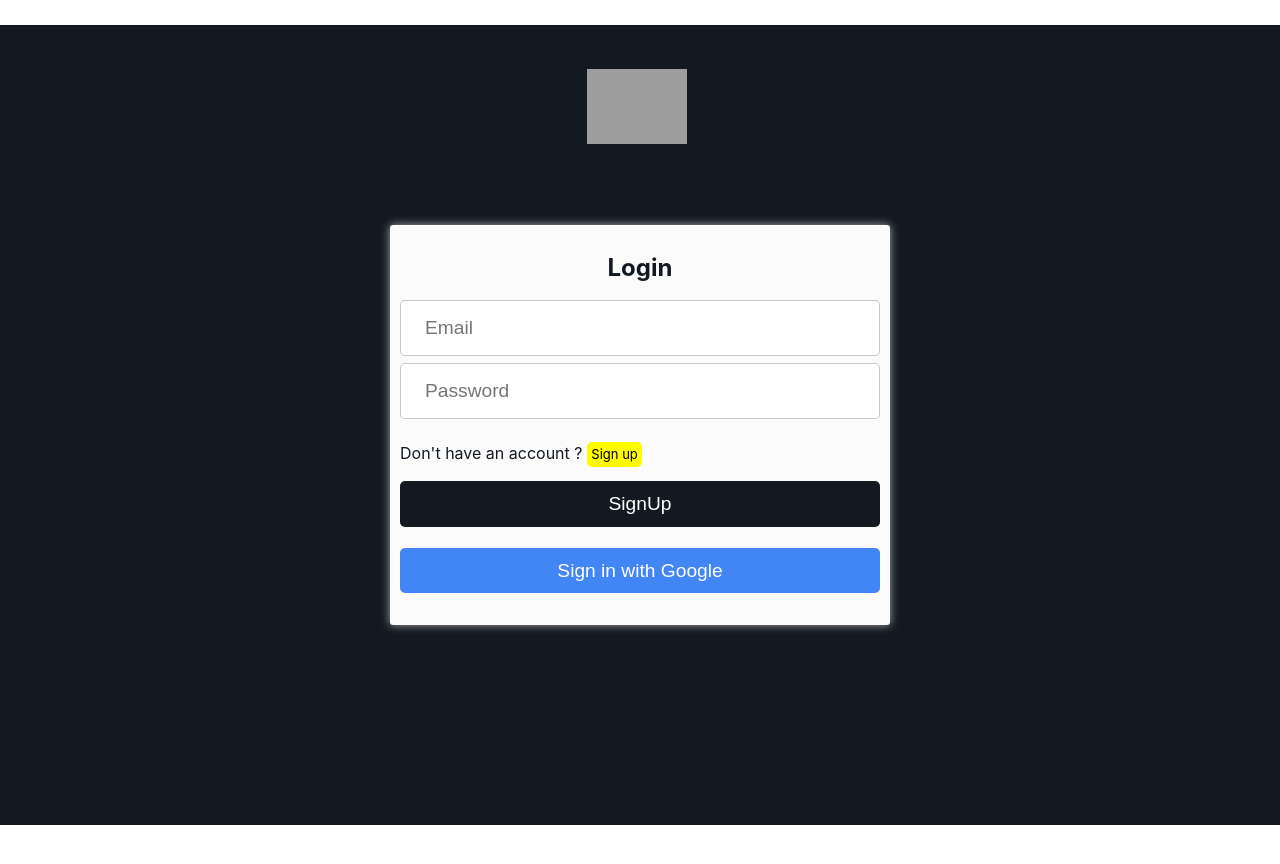
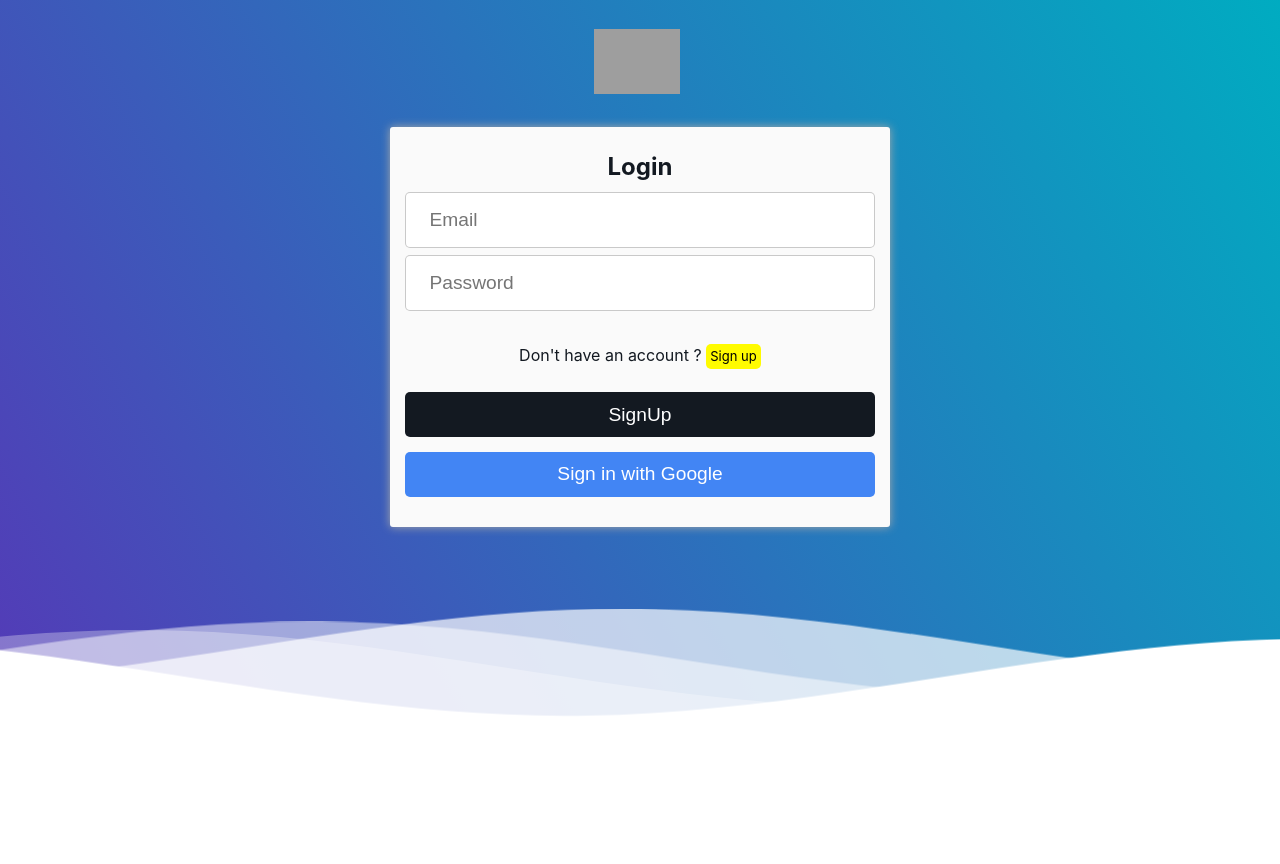
Before and after one commit to Vikas2426/amazon-clone, a React (Create React App) app: page /amazon-clone/login in a window 1280 px wide. After the commit the page ends 800 px from the top, so only its background shows below. Built offline with nearby package versions, Linux system fonts and the light colour scheme; no server answers; grey boxes are pictures that could not be loaded.

Commit message:
fix: item count and add background

```diff
--- a/src/components/ContextProvider.jsx
+++ b/src/components/ContextProvider.jsx
@@ -1,13 +1,6 @@
 import React, { useState } from "react";
 import { createContext } from "react";
 
-export const itemCountContext = createContext();
-export const setItemCountContext = createContext();
-export const itemsContext = createContext();
-export const setItemsContext = createContext();
-export const reduceQuantityContext = createContext();
-export const addQuantityContext = createContext();
-export const removeItemContext = createContext();
 export const cartContext = createContext();
 
 function ContextProvider({ children }) {
--- a/src/components/DrawerButton/DrawerButton.css
+++ b/src/components/DrawerButton/DrawerButton.css
@@ -1,10 +1,9 @@
 .drawer-btn {
   display: flex;
   flex-direction: column;
-  margin-top: -12px;
+  margin: 0 0.3em;
   font-size: 1.8em;
 }
-
 
 @media (min-width: 599px) {
   .drawer-btn {
--- a/src/components/Header/Header.css
+++ b/src/components/Header/Header.css
@@ -1,3 +1,13 @@
+.header {
+  position: relative;
+  text-align: center;
+  background: linear-gradient(
+    60deg,
+    rgba(84, 58, 183, 1) 0%,
+    rgba(0, 172, 193, 1) 100%
+  );
+  color: white;
+}
 .nav {
   background-color: #131921;
   display: flex;
@@ -13,7 +23,7 @@
 }
 
 .logo {
-  width: 110px;
+  max-width: 6em;
   margin-right: 7px;
   object-fit: contain;
   padding: 5px;
@@ -52,38 +62,17 @@
   color: white;
 }
 
-@media (max-width: 599px) {
-  .nav {
-    height: 50px;
-  }
-  .header > .header-links {
-    display: none;
-  }
-  .search-icon {
-    margin-right: 20px;
-  }
-  .logo {
-    width: 60px;
-  }
-}
-@media (min-width: 600px) {
-  .header .header-links {
-    display: flex;
-  }
-  .drawer-btn {
-    display: hidden;
-  }
-}
 .nav-link {
   color: white;
   text-decoration: none;
+  border: 1px solid transparent;
 }
 .nav-link-options {
   font-size: 0.8em;
   font-weight: 500;
   text-decoration: none;
   padding: 5px;
-  margin: 0 5px;
+  /* margin: 0 5px; */
   display: flex;
   flex-direction: column;
   color: white;
@@ -99,3 +88,23 @@
 .nav-link:hover {
   border: 1px solid white;
 }
+
+@media (max-width: 599px) {
+  .nav {
+    height: 50px;
+  }
+  .header > .header-links {
+    display: none;
+  }
+  .search-icon {
+    margin-right: 20px;
+  }
+}
+@media (min-width: 600px) {
+  .header .header-links {
+    display: flex;
+  }
+  .drawer-btn {
+    display: hidden;
+  }
+}
--- a/src/components/Header/HeaderLinks.jsx
+++ b/src/components/Header/HeaderLinks.jsx
@@ -2,24 +2,28 @@ import React, { useContext } from "react";
 import { Link } from "react-router-dom";
 import { useAuthState } from "react-firebase-hooks/auth";
 import { auth } from "../../firebase/firebase.utils.js";
-import { itemCountContext } from "../ContextProvider.jsx";
+import { cartContext } from "../ContextProvider.jsx";
 
 export default function HeaderLinks() {
-  const itemCount = useContext(itemCountContext);
+  const { itemCount } = useContext(cartContext);
   const [user] = useAuthState(auth);
   return (
     <div className="header-links">
       {/* Login  */}
 
       {user ? (
+        <div className="nav-link">
           <div className="nav-link-options">
-          <span className="nav-link-option-top">{`${user.displayName}`},</span>
+            <span className="nav-link-option-top">
+              {`${user.displayName}`},
+            </span>
             <span
               className="nav-link-option-bottom"
               onClick={() => auth.signOut()}
             >
               Sign Out
             </span>
+          </div>
         </div>
       ) : (
         <Link to="/login" className="nav-link">
@@ -41,9 +45,11 @@ export default function HeaderLinks() {
 
       {/* Cart & Counter */}
       <Link to="/cart" className="nav-link">
+        <div className="nav-link-options">
           <div className="nav-link-cart">
             <span className="material-symbols-outlined">add_shopping_cart</span>
             <div className="item-count">{itemCount}</div>
+          </div>
         </div>
       </Link>
     </div>
--- a/src/components/Header/index.jsx
+++ b/src/components/Header/index.jsx
@@ -35,7 +35,6 @@ const Header = () => {
       </div>
 
       {/* Links */}
-
       <HeaderLinks />
     </nav>
   );
--- a/src/components/Login/Login.css
+++ b/src/components/Login/Login.css
@@ -1,24 +1,16 @@
 .logo-container {
-  margin: 5% 0% -10% 0%;
-  text-align: center;
+  padding-top: 1.5em;
 }
+
 .login-page {
-  background-color: #131921;
-  height: 100vh;
   display: flex;
-  justify-content: space-around;
   align-items: center;
+  justify-content: center;
   color: #131921;
 }
 
-@media (max-width: 1024px) {
-  .login-page {
-    flex-direction: column;
-  }
-}
-
 .login-card {
-  background-color: rgba(255, 255, 255, 0.986);
+  background-color: rgb(250, 250, 250);
   box-shadow: 0px 0px 10px darkgray;
   width: 45%;
   min-height: 50vh;
@@ -27,9 +19,11 @@
   flex-direction: column;
   justify-content: space-evenly;
   align-items: center;
-  padding: 10px;
+  padding: 15px;
   max-width: 500px;
+  margin-top: 1.5em;
 }
+
 form {
   display: flex;
   flex-direction: column;
@@ -66,6 +60,7 @@ input {
 
 #loginTogglerParent {
   width: 100%;
+  padding: 1em;
 }
 
 .loginToggler {
@@ -80,12 +75,16 @@ input {
   background-color: #4285f4;
 }
 
-@media (max-width: 600px) {
+@media (max-width: 1024px) {
+  .login-page {
+    flex-direction: column;
+  }
+}
+
+@media (max-width: 800px) {
   .login-card {
     width: 90%;
     height: 70%;
-  }
-  .logo-container {
-    margin: 0 0 -10% 0%;
+    margin-top: 0.5em;
   }
 }
--- a/src/components/Login/index.jsx
+++ b/src/components/Login/index.jsx
@@ -5,6 +5,7 @@ import LoginCard from "./LoginCard";
 import SignInCard from "./SignInCard";
 import { auth } from "../../firebase/firebase.utils.js";
 import { useAuthState } from "react-firebase-hooks/auth";
+import WavesBackground from "../WavesBackground.css";
 function Login() {
   const [login, toggleLogin] = useState(true);
 
@@ -16,7 +17,8 @@ function Login() {
   return user ? (
     <Navigate to="/" />
   ) : (
-    <div id="login-page-container">
+    <WavesBackground>
+      <div id="login-container">
         <Link to="/">
           <div className="logo-container">
             <img
@@ -34,6 +36,7 @@ function Login() {
           )}
         </div>
       </div>
+    </WavesBackground>
   );
 }
 
--- a/src/components/SideDrawer/SideDrawer.css
+++ b/src/components/SideDrawer/SideDrawer.css
@@ -14,27 +14,29 @@
   width: 100%;
   display: flex;
   justify-content: flex-end;
+  align-items: center;
   color: white;
-  padding:4%;
+  padding: 4%;
 }
 
 button {
+  cursor: pointer;
   background: transparent;
   color: white;
+  font-size: 1.5em;
   border: 0;
-  font-size: 1.5em;
 }
 
-.side-drawer .header-links .nav-link-options {
+.side-drawer .header-links .nav-link {
   display: block;
   border-bottom: 1px solid white;
 }
 
-.side-drawer .header-links .nav-link-options > span {
+.side-drawer .header-links > span {
   font-size: 1em;
-  margin: 5px;
 }
 
-.nav-link:hover {
-  border: 0;
+.side-drawer .header-links .nav-link .nav-link-options {
+  flex-direction: row;
+  margin-bottom: 1em;
 }
--- /dev/null
+++ b/src/components/WavesBackground.css/background.css
@@ -0,0 +1,65 @@
+.inner-header {
+  height: 75vh;
+  width: 100%;
+  margin: 0;
+  padding: 0;
+}
+
+.waves {
+  position: relative;
+  width: 100%;
+  height: 15vh;
+  margin-bottom: -7px; /*Fix for safari gap*/
+  min-height: 100px;
+  max-height: 150px;
+}
+
+.content {
+  position: relative;
+  height: 20vh;
+  text-align: center;
+  background-color: white;
+}
+
+/* Animation */
+
+.parallax > use {
+  animation: move-forever 25s cubic-bezier(0.55, 0.5, 0.45, 0.5) infinite;
+}
+.parallax > use:nth-child(1) {
+  animation-delay: -2s;
+  animation-duration: 7s;
+}
+.parallax > use:nth-child(2) {
+  animation-delay: -3s;
+  animation-duration: 10s;
+}
+.parallax > use:nth-child(3) {
+  animation-delay: -4s;
+  animation-duration: 13s;
+}
+.parallax > use:nth-child(4) {
+  animation-delay: -5s;
+  animation-duration: 20s;
+}
+@keyframes move-forever {
+  0% {
+    transform: translate3d(-90px, 0, 0);
+  }
+  100% {
+    transform: translate3d(85px, 0, 0);
+  }
+}
+/*Shrinking for mobile*/
+@media (max-width: 768px) {
+  .waves {
+    height: 40px;
+    min-height: 40px;
+  }
+  .content {
+    height: 30vh;
+  }
+  h1 {
+    font-size: 24px;
+  }
+}
--- /dev/null
+++ b/src/components/WavesBackground.css/index.jsx
@@ -0,0 +1,64 @@
+import React from "react";
+import "./background.css";
+
+const WavesBackground = ({ children }) => {
+  return (
+    <>
+      {/* <!--Hey! This is the original version
+of Simple CSS Waves--> */}
+
+      <div class="header">
+        {/* <!--Content before waves--> */}
+        <div class="inner-header">
+          {/* <!--Just the logo.. Don't mind this--> */}
+
+          {children}
+        </div>
+
+        {/* <!--Waves Container--> */}
+        <div>
+          <svg
+            class="waves"
+            xmlns="http://www.w3.org/2000/svg"
+            xlink="http://www.w3.org/1999/xlink"
+            viewBox="0 24 150 28"
+            preserveAspectRatio="none"
+            shape-rendering="auto"
+          >
+            <defs>
+              <path
+                id="gentle-wave"
+                d="M-160 44c30 0 58-18 88-18s 58 18 88 18 58-18 88-18 58 18 88 18 v44h-352z"
+              />
+            </defs>
+            <g class="parallax">
+              <use
+                href="#gentle-wave"
+                x="48"
+                y="0"
+                fill="rgba(255,255,255,0.7"
+              />
+              <use
+                href="#gentle-wave"
+                x="48"
+                y="3"
+                fill="rgba(255,255,255,0.5)"
+              />
+              <use
+                href="#gentle-wave"
+                x="48"
+                y="5"
+                fill="rgba(255,255,255,0.3)"
+              />
+              <use href="#gentle-wave" x="48" y="7" fill="#fff" />
+            </g>
+          </svg>
+        </div>
+        {/* <!--Waves end--> */}
+      </div>
+      {/* <!--Header ends--> */}
+    </>
+  );
+};
+
+export default WavesBackground;
```
Lines whose indentation alone changed are shown as unchanged.
